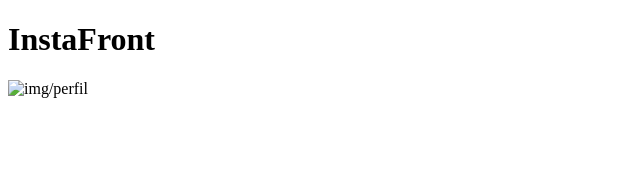
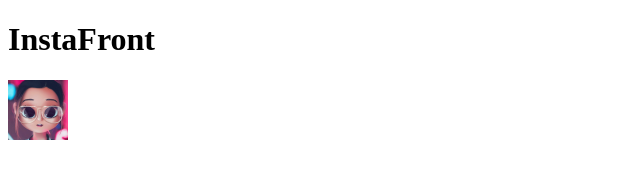
Before and after one commit to hectorgonz1997/trabajo-con-grid, a plain HTML site: page index.html in a window 1280 px wide. Shown: the whole page, without its empty margins (0-640 px from the left). Drawn offline with Linux system fonts and the light colour scheme.

Commit message:
cargando imagen

```diff
--- a/index.html
+++ b/index.html
@@ -10,7 +10,7 @@
 <body>
     <header>
         <h1>InstaFront</h1>
-        <img class="img-perfil" src="/grid-insta/img/fotoPerfil2.png" alt="img/perfil"/>
+        <img class="img-perfil" src="img/fotoPerfil2.png" alt="img/perfil"/>
     </header>
 
 </body>
```
